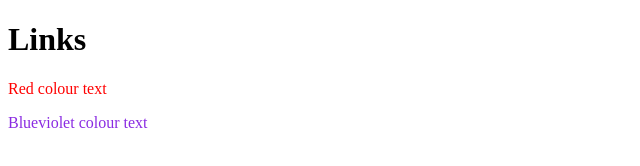
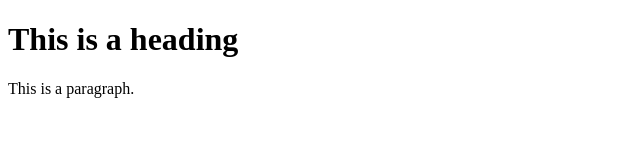
Before and after one commit to ayjiatong/FIT2179, a plain HTML site: page index.html in a window 1280 px wide. Shown: the whole page, without its empty margins (0-640 px from the left). Drawn offline with Linux system fonts and the light colour scheme.

Commit message:
Update index.html

```diff
--- a/index.html
+++ b/index.html
@@ -1,17 +1,10 @@
 <!DOCTYPE html>
 <html lang="en">
 <head>
-    <title>Table</title>
+    <title>Document Title</title>
 </head>
 <body>
-    <h1>Links</h1>
-
-    <div style="color: red;">
-        <p>Red colour text</p>
-    </div>
-
-    <div style="color: blueviolet;">
-        <p>Blueviolet colour text</p>
-    </div>
+    <h1>This is a heading</h1>
+    <p>This is a paragraph.</p>
 </body>
 </html>
```
